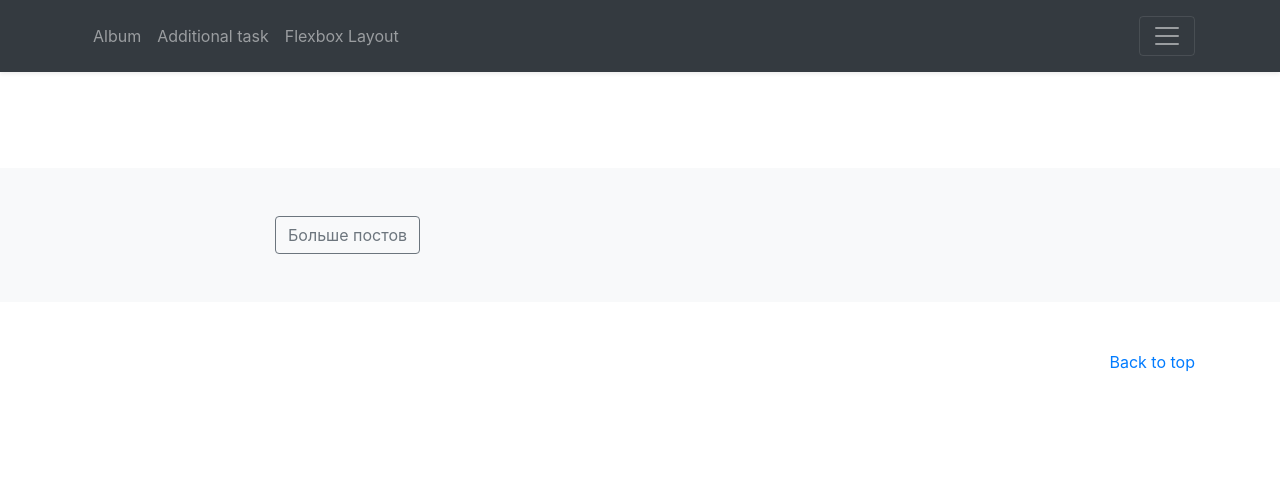
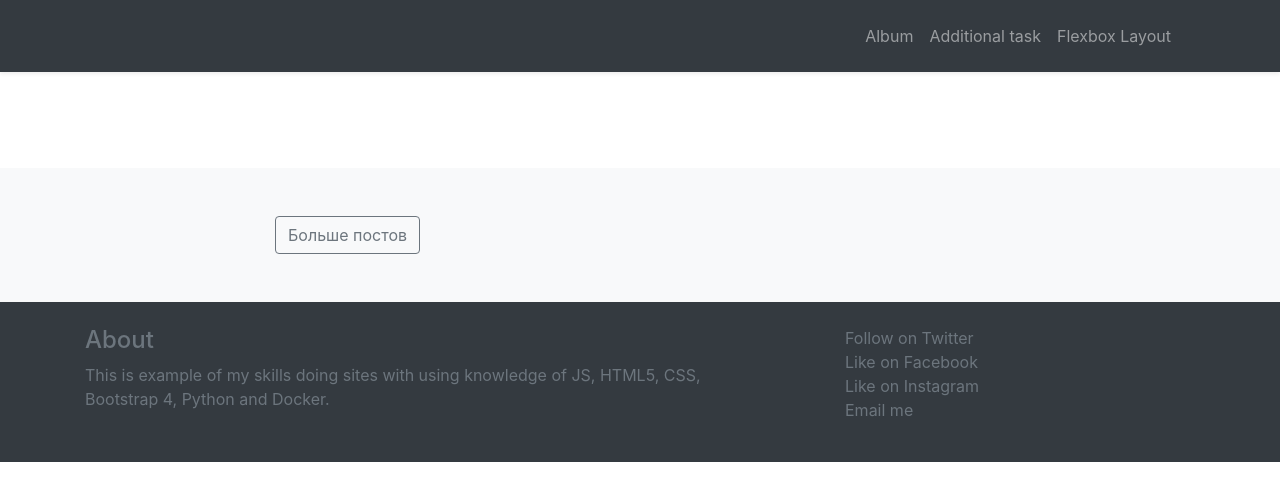
Before and after one commit to hugguh/test_digdes, a Python web app: template src/templates/main.html in a window 1280 px wide. Shown: the top 501 px of the page. Run offline with Jinja, Linux system fonts and the light colour scheme; the template is opened without the code that fills it, so the values that code supplies are empty; some libraries are stand-ins or nearby versions.

Commit message:
fix bugs

```diff
--- a/src/static/css/style.css
+++ b/src/static/css/style.css
@@ -1,3 +1,11 @@
+.adaptivPost {
+    display: block;
+    width: 100%;
+    height: auto;
+    max-height: 100%;
+}
+
+
 .task {
     padding-bottom: 2em;
 }
--- a/src/templates/additional_task.html
+++ b/src/templates/additional_task.html
@@ -1,4 +1,10 @@
 {% extends "base.html" %}
+
+{% block head %}
+    {{ super() }}
+<link rel="stylesheet" href="https://stackpath.bootstrapcdn.com/bootstrap/4.3.1/css/bootstrap.min.css"
+          integrity="sha384-ggOyR0iXCbMQv3Xipma34MD+dH/1fQ784/j6cY/iJTQUOhcWr7x9JvoRxT2MZw1T" crossorigin="anonymous">
+{% endblock %}
 
 {% block content %}
     <section class="py-5 text-center container about_user">
--- a/src/templates/base.html
+++ b/src/templates/base.html
@@ -2,8 +2,6 @@
 <html lang="en">
 <head>
     {% block head %}
-    <link rel="stylesheet" href="https://stackpath.bootstrapcdn.com/bootstrap/4.3.1/css/bootstrap.min.css"
-          integrity="sha384-ggOyR0iXCbMQv3Xipma34MD+dH/1fQ784/j6cY/iJTQUOhcWr7x9JvoRxT2MZw1T" crossorigin="anonymous">
     <link href="//maxcdn.bootstrapcdn.com/font-awesome/4.7.0/css/font-awesome.min.css" rel="stylesheet">
     <link rel="icon" href="/static/img/favicon.ico">
     <link rel="stylesheet" href="/static/css/style.css">
@@ -17,37 +15,17 @@
 <header>
     {% block header %}
     <div class="collapse bg-dark" id="navbarHeader">
-        <div class="container">
-            <div class="row">
-                <div class="col-sm-8 col-md-7 py-4">
-                    <h4 class="text-white">About</h4>
-                    <p class="text-muted">This is example of my skills doing sites with using knowledge of JS, HTML5,
-                        CSS, Bootstrap 4, Python and Docker.</p>
-                </div>
-                <div class="col-sm-4 offset-md-1 py-4">
-                    <h4 class="text-white">Contact</h4>
-                    <ul class="list-unstyled">
-                        <li><a href="https://twitter.com/double_spend" class="text-white" target="_blank">Follow on
-                            Twitter</a></li>
-                        <li><a href="https://www.facebook.com" class="text-white" target="_blank">Like on Facebook</a>
-                        </li>
-                        <li><a href="https://www.instagram.com/hugguh1234/" class="text-white" target="_blank">Like on
-                            Instagram</a></li>
-                        <li><a href="mailto:ivanmyasnikov@icloud.com" class="text-white">Email me</a></li>
-                    </ul>
-                </div>
-            </div>
-        </div>
+
     </div>
     <div class="navbar navbar-dark bg-dark shadow-sm">
-        <div class="container d-flex justify-content-between">
-            <nav class="navbar navbar-expand-lg navbar-dark bg-dark pl-0">
+        <div class="container d-flex justify-content-end">
+            <nav class="navbar navbar-expand-sm navbar-dark bg-dark pl-0 justify-content-end">
                 <button class="navbar-toggler" type="button" data-toggle="collapse" data-target="#navbarText"
                         aria-controls="navbarText" aria-expanded="false" aria-label="Toggle navigation">
                     <span class="navbar-toggler-icon"></span>
                 </button>
                 <div class="collapse navbar-collapse" id="navbarText">
-                    <ul class="navbar-nav mr-auto">
+                    <ul class="navbar-nav text-right">
                         <li class="nav-item">
                             <a class="nav-link" href="/">Album</a>
                         </li>
@@ -60,11 +38,6 @@
                     </ul>
                 </div>
             </nav>
-
-            <button class="navbar-toggler" type="button" data-toggle="collapse" data-target="#navbarHeader"
-                    aria-controls="navbarHeader" aria-expanded="false" aria-label="Toggle navigation">
-                <span class="navbar-toggler-icon"></span>
-            </button>
         </div>
     </div>
     {% endblock %}
@@ -75,12 +48,29 @@
     {% endblock %}
 </main>
 
-<footer class="text-muted py-5">
+<footer class="text-muted bg-dark">
     {% block footer %}
+
+
     <div class="container">
-        <p class="float-right mb-1">
-            <a href="#">Back to top</a>
-        </p>
+        <div class="row">
+            <div class="col-sm-8 col-md-7 py-4">
+                <h4 class="text-muted">About</h4>
+                <p class="text-muted">This is example of my skills doing sites with using knowledge of JS, HTML5,
+                    CSS, Bootstrap 4, Python and Docker.</p>
+            </div>
+            <div class="col-sm-4 offset-md-1 py-4">
+                <ul class="list-unstyled">
+                    <li><a href="https://twitter.com/double_spend" class="text-muted" target="_blank">Follow on
+                        Twitter</a></li>
+                    <li><a href="https://www.facebook.com" class="text-muted" target="_blank">Like on Facebook</a>
+                    </li>
+                    <li><a href="https://www.instagram.com/hugguh1234/" class="text-muted" target="_blank">Like on
+                        Instagram</a></li>
+                    <li><a href="mailto:ivanmyasnikov@icloud.com" class="text-muted">Email me</a></li>
+                </ul>
+            </div>
+        </div>
     </div>
     {% endblock %}
 </footer>
--- a/src/templates/main.html
+++ b/src/templates/main.html
@@ -1,4 +1,10 @@
 {% extends "base.html" %}
+
+{% block head %}
+    {{ super() }}
+<link rel="stylesheet" href="https://stackpath.bootstrapcdn.com/bootstrap/4.3.1/css/bootstrap.min.css"
+          integrity="sha384-ggOyR0iXCbMQv3Xipma34MD+dH/1fQ784/j6cY/iJTQUOhcWr7x9JvoRxT2MZw1T" crossorigin="anonymous">
+{% endblock %}
 
 {% block content %}
 <section class="py-5 text-center container about_user"></section>
@@ -70,7 +76,7 @@
                     let post_time = formate_date(post_time_timstmp);
                     $('.user_posts').append('<div class="col-md-8">\n' +
                         '                    <div class="card mb-4 shadow-sm">\n' +
-                        '                        <div class="mx-auto"><img class="pt-4" style="border-radius: 0.25rem" src="' + result.data[x].images.standard_resolution.url + '" alt="' + result.data[x].caption.text + '"></div>\n' +
+                        '                        <div class="mx-auto"><img class="pt-4 adaptivPost" src="' + result.data[x].images.standard_resolution.url + '" alt="' + result.data[x].caption.text + '"></div>\n' +
                         '                        <div class="card-body">\n' +
                         '                            <p class="card-text pl-5"><a>' + result.data[x].caption.text + '</a></p>\n' +
                         '                            <div class="d-flex pl-5">\n' +
@@ -114,7 +120,7 @@
                         let post_time = formate_date(post_time_timstmp);
                         $('.user_posts').append('<div class="col-md-8">\n' +
                             '                    <div class="card mb-4 shadow-sm">\n' +
-                            '                        <div class="mx-auto"><img class="pt-4" style="border-radius: 0.25rem" src="' + result.data[x].images.standard_resolution.url + '" alt="' + result.data[x].caption.text + '"></div>\n' +
+                            '                        <div class="mx-auto"><img class="pt-4 adaptivPost" src="' + result.data[x].images.standard_resolution.url + '" alt="' + result.data[x].caption.text + '"></div>\n' +
                             '                        <div class="card-body">\n' +
                             '                            <p class="card-text pl-5"><a>' + result.data[x].caption.text + '</a></p>\n' +
                             '                            <div class="d-flex pl-5">\n' +
```
